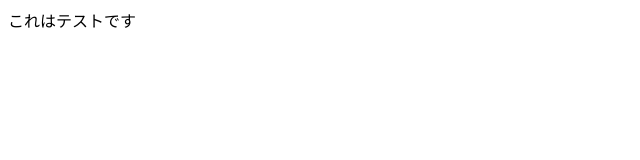
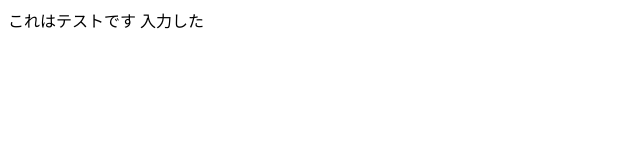
Before and after one commit to asuparabaco0/aaaaaaaaaa, a plain HTML site: page src/index.html in a window 1280 px wide. Shown: the full height of the page, 0-640 px from the left. Drawn offline with Linux system fonts and the light colour scheme.

Commit message:
入れた

```diff
--- a/src/index.html
+++ b/src/index.html
@@ -8,5 +8,6 @@
 </head>
 <body>
   これはテストです
+  入力した
 </body>
 </html>
```
